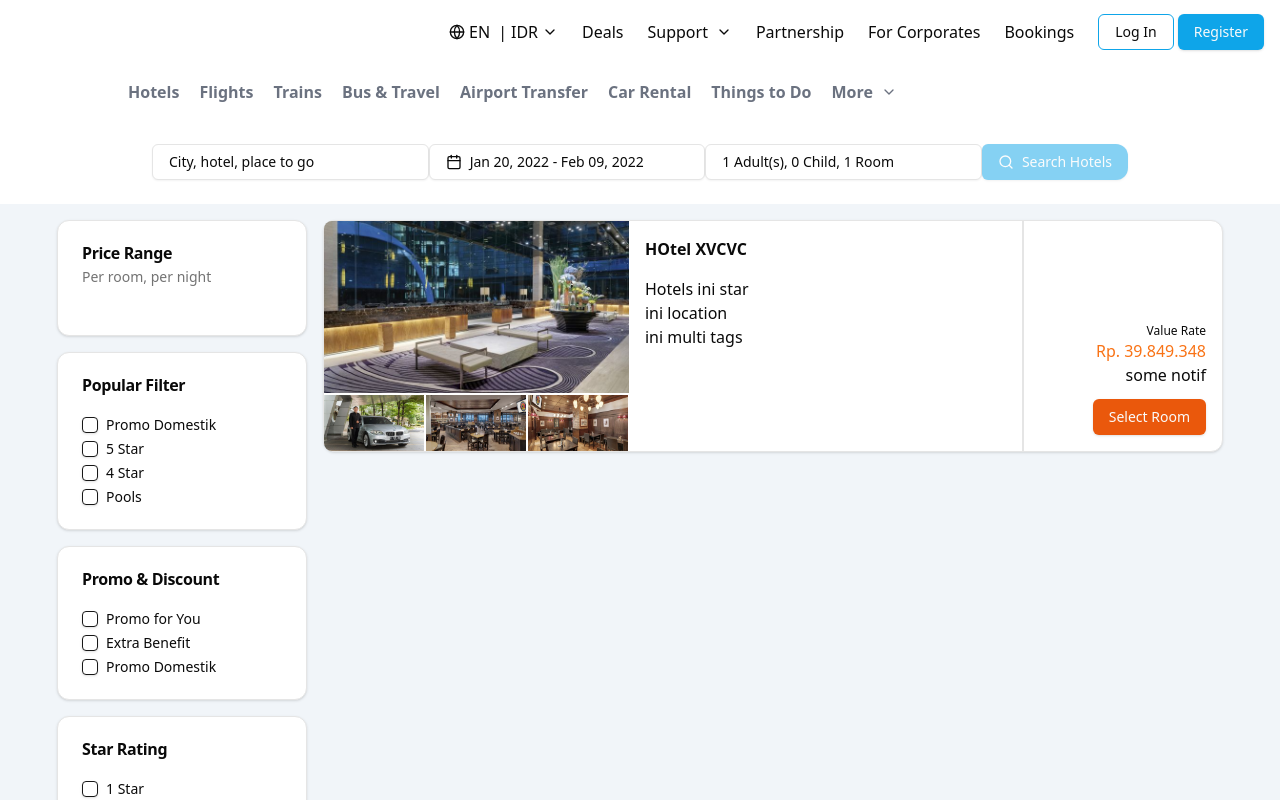
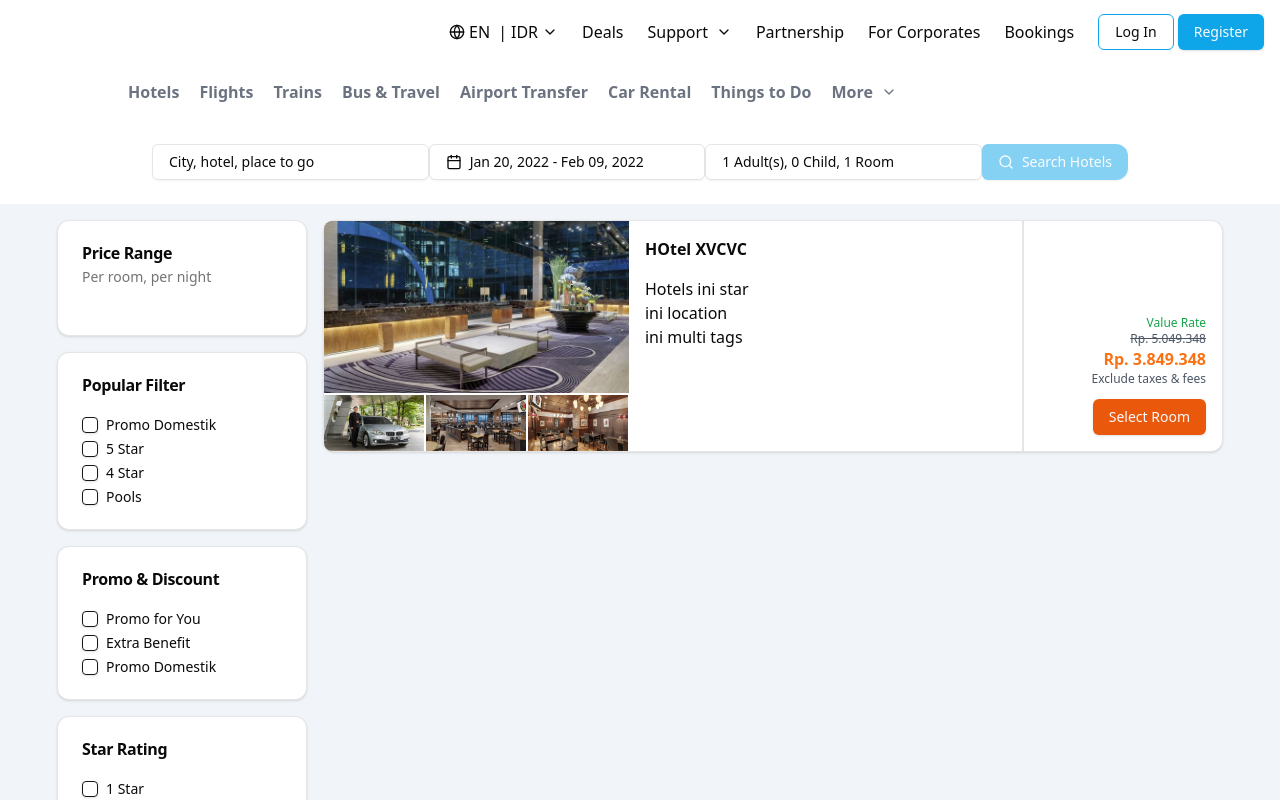
Before and after one commit to kanzff/DNA-Travel, a Next.js app: page /hotel in a window 1280 px wide. Shown: the top 800 px of the page. Built offline with nearby package versions, Linux system fonts and the light colour scheme.

Commit message:
hotel list styling

```diff
--- a/app/hotel/page.tsx
+++ b/app/hotel/page.tsx
@@ -231,9 +231,10 @@ const Hotel = () => {
               <p>ini multi tags</p>
             </div>
             <div className='w-[200px] flex flex-col justify-end p-4 items-end'>
-              <p className='text-xs'>Value Rate</p>
-              <p className='text-orange-500'>Rp. 39.849.348</p>
-              <p>some notif</p>
+              <p className='text-xs text-green-600'>Value Rate</p>
+              <p className='text-gray-600 text-xs line-through'>Rp. 5.049.348</p>
+              <p className='text-orange-500 font-semibold'>Rp. 3.849.348</p>
+              <p className='text-gray-600 text-xs'>Exclude taxes & fees</p>
               <Button className='mt-3 bg-orange-600 '>Select Room</Button>
             </div>
           </CardContent>
```
